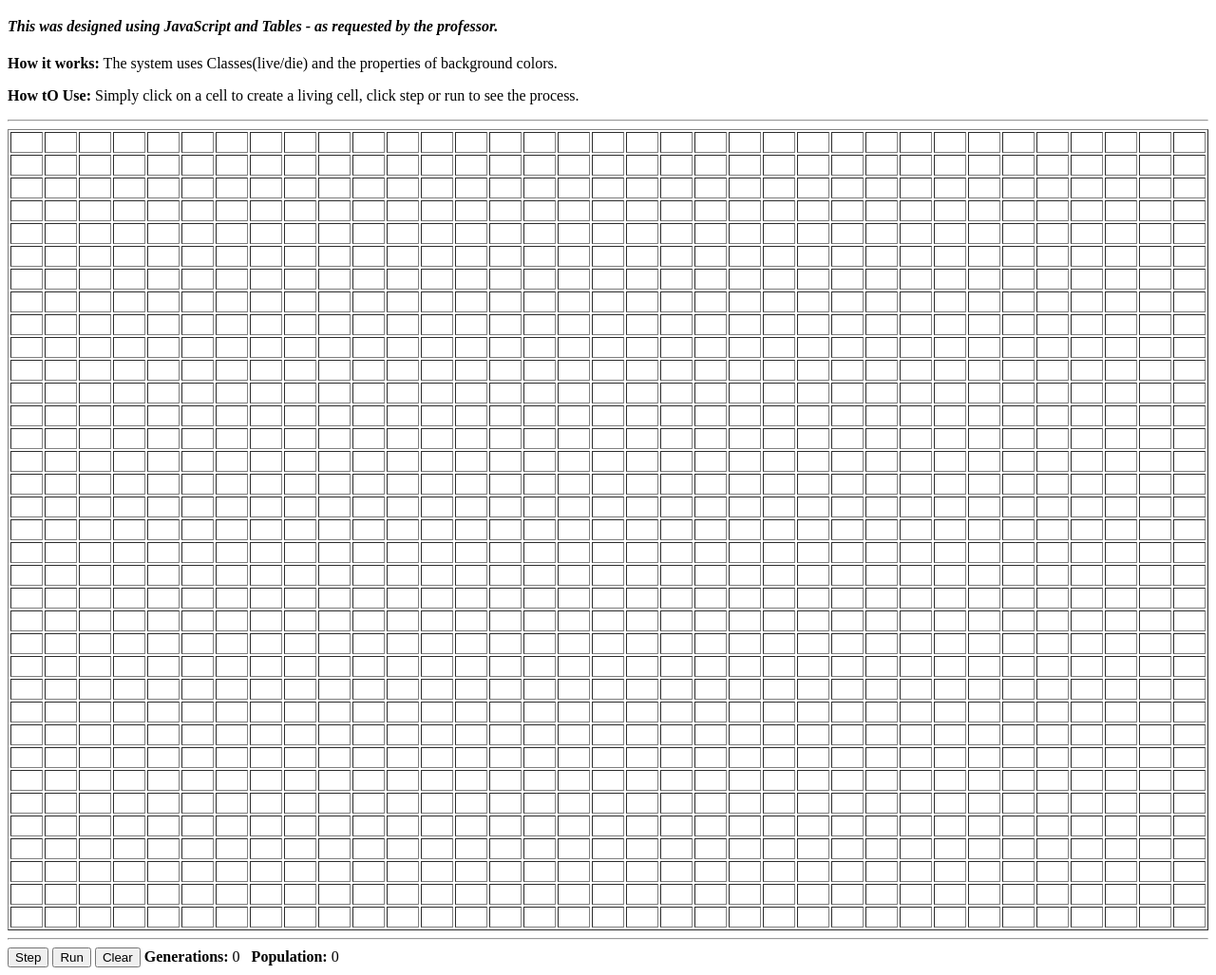
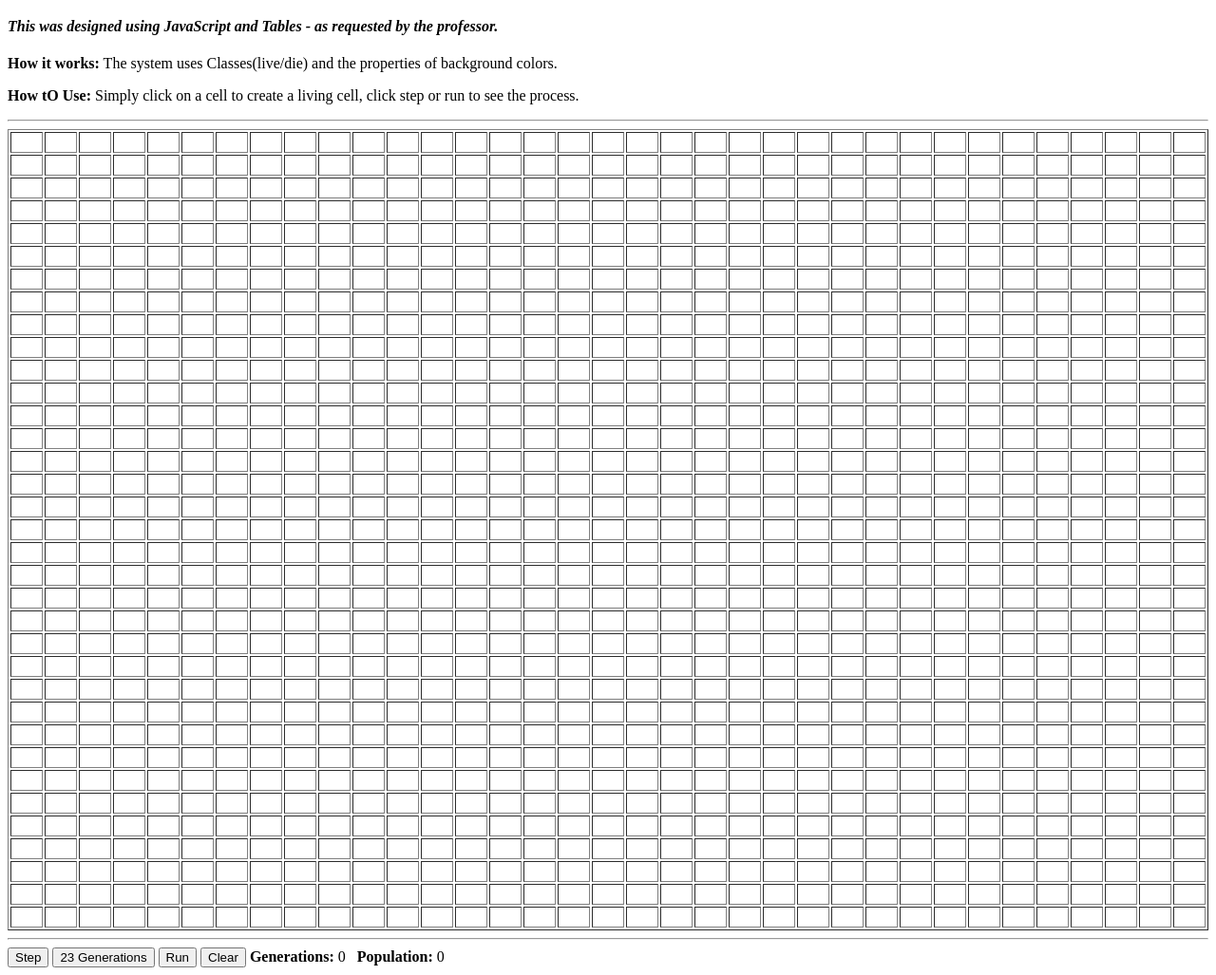
Before and after one commit to ZenOokami/ZaneBlalockSite, a plain HTML site: page assignments/projects/project3/gameoflife.html in a window 1280 px wide. Shown: the part 61-1088 px from the top of the page at 95% size. Drawn offline with Linux system fonts and the light colour scheme.

Commit message:
updated 23 generations

```diff
--- a/assignments/projects/project3/game-of-life.js
+++ b/assignments/projects/project3/game-of-life.js
@@ -327,6 +327,14 @@ function loop(){
     }
 }
 
+function step23(){
+    for(var index = 0; index < 24; index++){
+        setTimeout(function(){
+            tick();
+        }, 1000);
+    }
+}
+
 function update_population(){
     live_cells = document.getElementsByClassName("live");
     output_population.innerHTML = live_cells.length.toString();
--- a/assignments/projects/project3/gameoflife.html
+++ b/assignments/projects/project3/gameoflife.html
@@ -23,6 +23,7 @@
     <hr>
 
     <input type="button" value="Step" onclick="tick()">
+    <input type="button" value="23 Generations" onclick="step23()">
     <input type="button" id="toggle_button" value="Run" onclick="toggle()">
     <input type="button" value="Clear" onclick="clear_board()">
 
```
